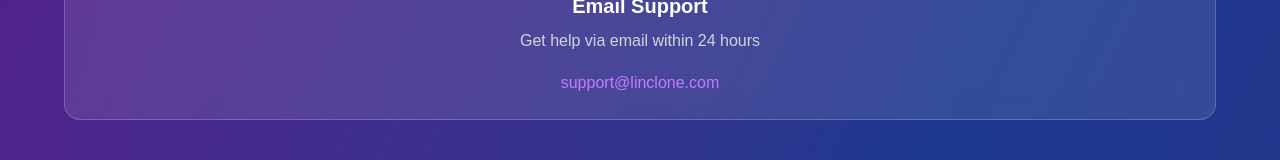
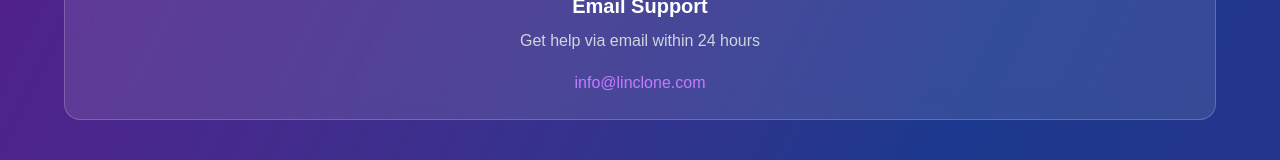
Before and after one commit to kensei329/linclone_lp, a Next.js app: page /support in a window 1280 px wide. Shown: the part 542-702 px from the top of the page. Built offline with nearby package versions, Linux system fonts and the light colour scheme.

Commit message:
buiuld error fix

```diff
--- a/src/app/support/page.tsx
+++ b/src/app/support/page.tsx
@@ -8,7 +8,6 @@ import {
   ChevronDownIcon,
   ChevronUpIcon,
   EnvelopeIcon,
-  PhoneIcon,
   ChatBubbleLeftRightIcon,
   QuestionMarkCircleIcon,
   ExclamationTriangleIcon,
@@ -183,10 +182,10 @@ export default function SupportPage() {
               <h3 className="text-xl font-semibold text-white mb-2">Email Support</h3>
               <p className="text-gray-300 mb-4">Get help via email within 24 hours</p>
               <a
-                href="mailto:support@linclone.com"
+                href="mailto:info@linclone.com"
                 className="inline-flex items-center text-purple-400 hover:text-purple-300 transition-colors"
               >
-                support@linclone.com
+                info@linclone.com
               </a>
             </motion.div>
 
```
